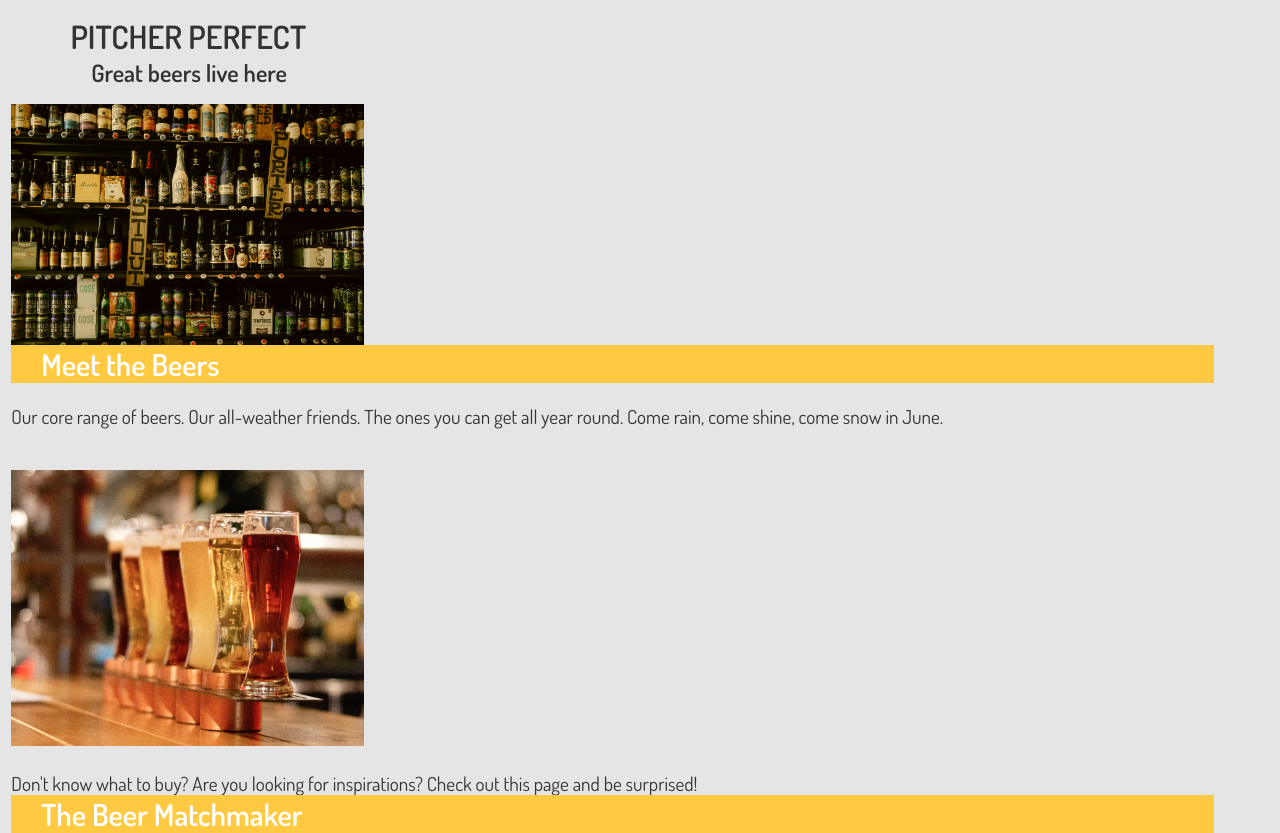
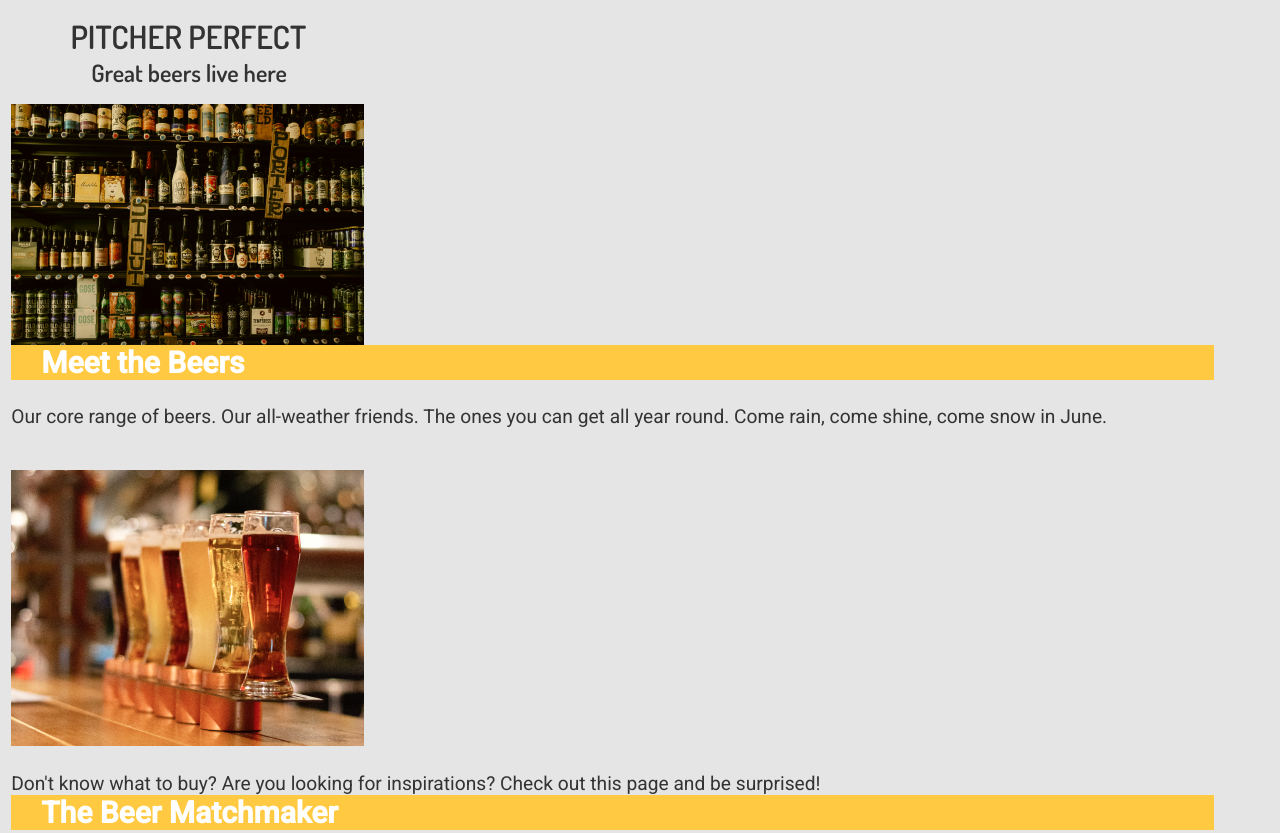
Before and after one commit to rosariHarlan/my-beer-app, a React (Create React App) app: page / in a window 1280 px wide. Built offline with nearby package versions, Linux system fonts and the light colour scheme; no server answers.

Commit message:
Fixed some styling

```diff
--- a/src/App.scss
+++ b/src/App.scss
@@ -1,9 +1,12 @@
 @import url("https://fonts.googleapis.com/css2?family=Dosis:wght@400;600&display=swap");
+@import url("https://fonts.googleapis.com/css2?family=Roboto:wght@400;500&display=swap");
 
 $main-color: #ffca41;
 $main-font: #333333;
 $light-color: rgba(51, 51, 51, 0.5);
 $body-bg: #e5e5e5;
+$heading-font: "Dosis", sans-serif;
+$body-font: "Roboto", sans-serif;
 
 * {
   margin: 0;
@@ -14,7 +17,7 @@ $body-bg: #e5e5e5;
 body {
   max-width: 90vw;
   max-height: 100vh;
-  font-family: "Dosis", sans-serif;
+  font-family: $body-font;
   color: $main-font;
   background-color: $body-bg;
 }
@@ -94,9 +97,11 @@ a {
     font-size: 2em;
     margin-left: 2.2em;
     margin-top: 0.5em;
+    font-family: $heading-font;
   }
   h2 {
     margin-left: 3.8em;
+    font-family: $heading-font;
   }
 }
 
```
Also changed, not shown: src/index.js (+6 -6 lines).
